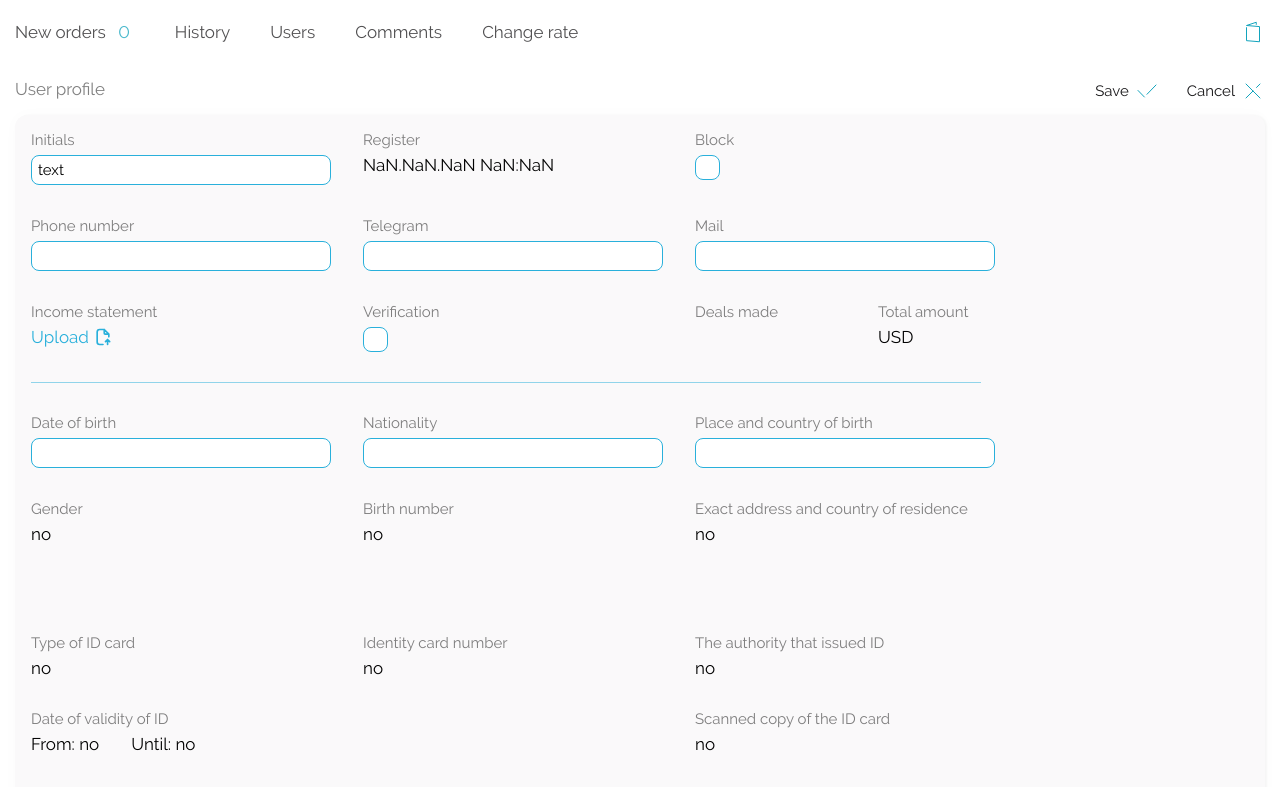
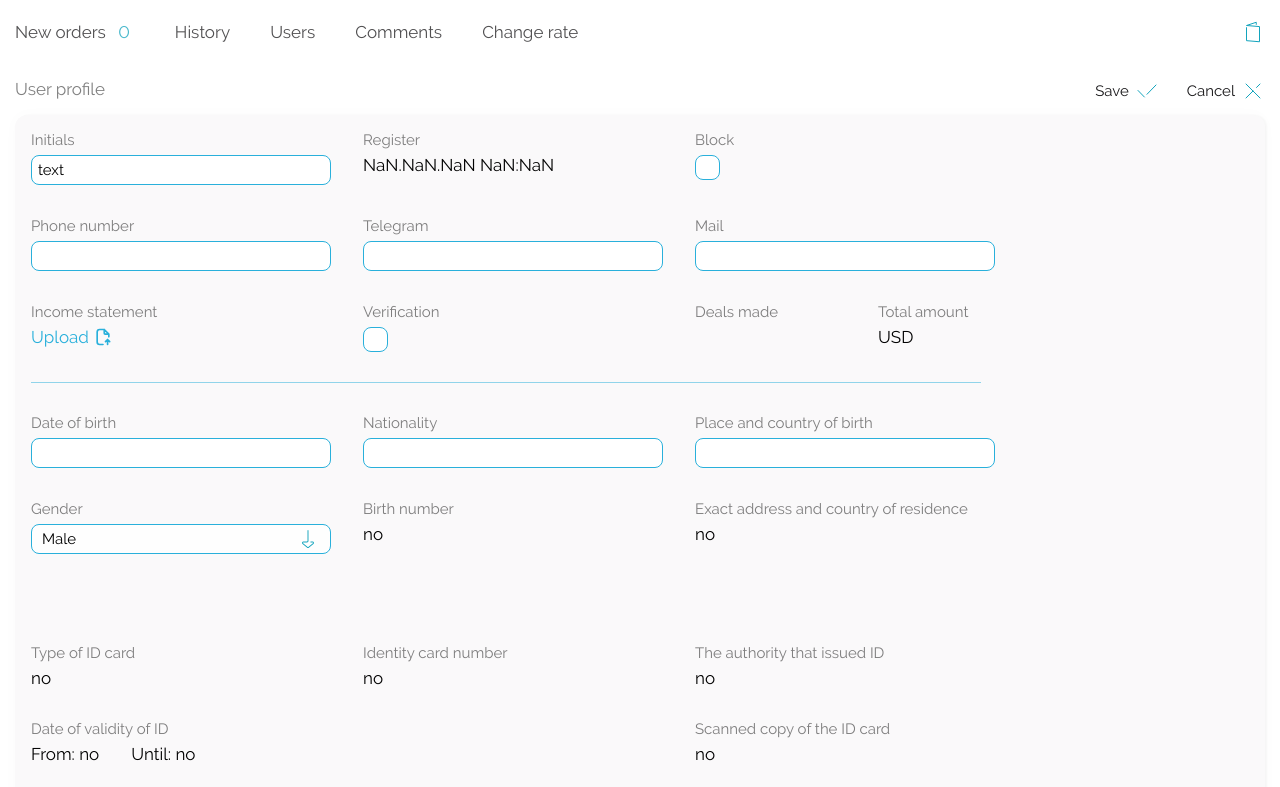
Before and after one commit to DvemerD/admin-dashboard, a React (Vite) app in the folder client/: page /user/1/edit in a window 1280 px wide. Shown: the top 787 px of the page. Built offline with nearby package versions, Linux system fonts and the light colour scheme; no server answers; sample sign-in values are in the browser's storage.

Commit message:
added custom select and hook for event outside click

```diff
--- a/client/src/components/createRate/CreateRate.jsx
+++ b/client/src/components/createRate/CreateRate.jsx
@@ -2,10 +2,10 @@ import { Field, Form, Formik } from "formik";
 import arrowIcon from "../../assets/arrow-icon.svg";
 import bookmarkIcon from "../../assets/bookmark-icon.svg";
 import InputField from "../../shared/inputField/InputField";
+import FileLoaderField from "../../shared/fileLoaderField/FileLoaderField";
 import { defaultValidate, validateNumberInput } from "../../utils/helpers";
 
 import "./createRate.scss";
-
 
 const CreateRate = () => {
 
@@ -51,7 +51,7 @@ const CreateRate = () => {
           <InputField name="market_rate" label="Murkup" onChange={validateNumberInput} />
           <InputField name="market_rate_other" label="Murkup 2" onChange={validateNumberInput} />
           <InputField name="round_num" label="Rounding" onChange={validateNumberInput} />
-          <InputField name="image" label="Image" />
+          <FileLoaderField name="image" label="Image" />
         </div>
       </Form>
     </Formik>
--- a/client/src/components/datePicker/DatePicker.jsx
+++ b/client/src/components/datePicker/DatePicker.jsx
@@ -2,39 +2,21 @@ import { useEffect, useRef, useState } from "react";
 import Calendar from 'react-calendar';
 import calendarIcon from "../../assets/calendar-icon.svg";
 import { countDays, formateDate } from "../../utils/helpers";
+import useOutsideClick from "../../hooks/UseOutsideClick";
 
 import './datePicker.scss';
 
+
 const DatePicker = () => {
   const [value, onChange] = useState(new Date());
-  const [open, setOpen] = useState(false);
+  const [isOpen, setIsOpen] = useState(false);
   const popupRef = useRef(null);
 
-  // useEffect(() => {
-  //   const handleClickOutside = (e) => {
-  //     if (popupRef.current && !popupRef.current.contains(e.target)) {
-  //       setOpen(false);
-  //     }
-  //   };
-
-  //   document.addEventListener('click', handleClickOutside);
-
-  //   return () => {
-  //     document.removeEventListener('click', handleClickOutside);
-  //   };
-  // }, []);
+  useOutsideClick(popupRef, () => setIsOpen(false));
 
   const onCancelClick = () => {
     onChange([]); // for local
-    setOpen(!open);
-  }
-
-  const handleOpenCalendar = () => {
-    setOpen(!open);
-  }
-
-  const handleClickDone = () => {
-    setOpen(!open);
+    setIsOpen(!isOpen);
   }
 
   const outDate = () => {
@@ -55,10 +37,10 @@ const DatePicker = () => {
           className="filters__date-input"
           placeholder={outDate()}>
         </input>
-        <button className="filters__date-btn" onClick={handleOpenCalendar}>
+        <button className="filters__date-btn" onClick={() => setIsOpen(!isOpen)}>
           <img className="filters__date-icon" src={calendarIcon} alt="calendarIcon" />
         </button>
-        {open ?
+        {isOpen ?
           <div className="calendar__wrapper">
             <Calendar
               onChange={onChange}
@@ -75,10 +57,10 @@ const DatePicker = () => {
               <div className="calendar__btns">
                 <button
                   className="calendar__btn"
-                  onClick={onCancelClick}>Cancel</button>
+                  onClick={(onCancelClick)}>Cancel</button>
                 <button
                   className="calendar__btn calendar__btn_blue"
-                  onClick={handleClickDone}>Done</button>
+                  onClick={() => setIsOpen(!isOpen)}>Done</button>
               </div>
             </div>
           </div> : null}
--- a/client/src/components/userEditForm/UserEditForm.jsx
+++ b/client/src/components/userEditForm/UserEditForm.jsx
@@ -8,6 +8,7 @@ import { defaultValidate, formateDate } from "../../utils/helpers";
 import "./userEditForm.scss";
 import CheckboxField from "../../shared/checkboxField/CheckboxField";
 import FileLoaderField from "../../shared/fileLoaderField/FileLoaderField";
+import SelectField from "../../shared/selectField/SelectField";
 
 const userData = {};
 
@@ -52,22 +53,22 @@ const UserEditForm = () => {
                 <div className="user__info-text">{formateDate(userData.date_indentifier, true)}</div>
               </div>
               <div className="user__info-item">
-                <CheckboxField name="block" label="Block"/>
+                <CheckboxField name="block" label="Block" />
               </div>
               <div className="user__info-item">
-                <InputField name="phone_number" label="Phone number"/>
+                <InputField name="phone_number" label="Phone number" />
               </div>
               <div className="user__info-item">
-                <InputField name="telegram" label="Telegram"/>
+                <InputField name="telegram" label="Telegram" />
               </div>
               <div className="user__info-item">
-                <InputField name="email" label="Mail"/>
+                <InputField name="email" label="Mail" />
               </div>
               <div className="user__info-item">
-                <FileLoaderField name="skan_wallet" label="Income statement"/>
+                <FileLoaderField name="skan_wallet" label="Income statement" />
               </div>
               <div className="user__info-item">
-                <CheckboxField name="corresponds" label="Verification"/>
+                <CheckboxField name="corresponds" label="Verification" />
               </div>
               <div className="user__info-item__wrap">
                 <div className="user__info-item">
@@ -83,23 +84,21 @@ const UserEditForm = () => {
             <div className="user__info-body">
               <div className="user__info-section">
                 <div className="user__info-item">
-                  <InputField name="birth_date" label="Date of birth"/>
+                  <InputField name="birth_date" label="Date of birth" />
                 </div>
                 <div className="user__info-item">
-                  <InputField name="nationality" label="Nationality"/>
+                  <InputField name="nationality" label="Nationality" />
                 </div>
                 <div className="user__info-item">
-                  <InputField name="place_birth" label="Place and country of birth"/>
+                  <InputField name="place_birth" label="Place and country of birth" />
                 </div>
 
                 <div className="user__info-item">
-                  <h2 className="user__info-title">Gender</h2>
-                  <div className="user__info-text">
-                    {userData.gender === "M" && "Male"}
-                    {userData.gender === "F" && "Female"}
-                    {userData.gender === "O" && "Other"}
-                    {!userData.gender && "no"}
-                  </div>
+                  <SelectField
+                    name="gender"
+                    label="Gender"
+                    options={["Male", "Female", "Other"]}
+                  />
                 </div>
                 <div className="user__info-item">
                   <h2 className="user__info-title">Birth number</h2>
--- /dev/null
+++ b/client/src/hooks/UseOutsideClick.js
@@ -0,0 +1,19 @@
+import { useEffect } from 'react';
+
+function useOutsideClick(ref, callback) {
+  const handleClick = (e) => {
+    if (ref.current && !ref.current.contains(e.target)) {
+      callback();
+    }
+  };
+
+  useEffect(() => {
+    document.addEventListener('mousedown', handleClick);
+
+    return () => {
+      document.removeEventListener('mousedown', handleClick);
+    };
+  });
+}
+
+export default useOutsideClick;
--- a/client/src/shared/fileLoaderField/fileLoaderField.scss
+++ b/client/src/shared/fileLoaderField/fileLoaderField.scss
@@ -28,5 +28,8 @@
     font-style: normal;
     font-weight: 400;
     line-height: normal;
+    white-space: nowrap;
+    overflow: hidden;
+    text-overflow: ellipsis;
   }
 }
--- a/client/src/shared/selectField/SelectField.jsx
+++ b/client/src/shared/selectField/SelectField.jsx
@@ -1,16 +1,45 @@
-import { Field, useField } from "formik";
-import "./selestField.scss";
+import { memo, useRef, useState } from "react";
+import { useFormikContext } from "formik";
+import useOutsideClick from "../../hooks/UseOutsideClick";
+import arrowMore from "../../assets/arrow-more-icon.svg";
+import arrowHide from "../../assets/arrow-hide-icon.svg";
 
-const SelectField = ({ name, label }) => {
-  const [field, meta] = useField(name);
+import "./selectField.scss";
+
+const SelectField = memo(({ name, label, options }) => {
+  const [selectedOption, setSelectedOption] = useState(options[0]);
+  const [isOpen, setIsOpen] = useState(false);
+  const { setFieldValue } = useFormikContext();
+  const dropdownRef = useRef(null);
+
+  useOutsideClick(dropdownRef, () => setIsOpen(false));
+
   return (
-    <div className="cusom-select">
-      <label htmlFor={name}>{label}</label>
-      <select {...field} name={name} id={name}>
-
-      </select>
+    <div className="select" ref={dropdownRef}>
+      <h2 className="label">{label}</h2>
+      <div className="select__btn">
+        <div className="select__header" onClick={() => setIsOpen(!isOpen)}>
+          {selectedOption}
+          <img src={isOpen ? arrowHide : arrowMore} alt="icon" />
+        </div>
+        <ul className={`select__list ${isOpen && "select__list_active"}`}>
+          {options.map((option, i) => (
+            <li
+              className="select__list__item"
+              key={i}
+              onClick={() => {
+                setSelectedOption(option);
+                setFieldValue(name, option.charAt(0).toUpperCase());
+                setIsOpen(false);
+              }}
+            >
+              {option}
+            </li>
+          ))}
+        </ul>
+      </div>
     </div>
   )
-}
+});
 
 export default SelectField;
--- a/client/src/shared/selectField/selectField.scss
+++ b/client/src/shared/selectField/selectField.scss
@@ -0,0 +1,52 @@
+.select {
+  &__btn {
+    position: relative;
+  }
+
+  &__header {
+    background: #FEFEFE;
+    border: 1px solid #29B0DB;
+    border-radius: 8px;
+    display: flex;
+    align-items: center;
+    justify-content: space-between;
+    padding: 6px 10px;
+    height: 30px;
+    width: 100%;
+    font-style: normal;
+    font-weight: 400;
+    font-size: 15px;
+    cursor: pointer;
+  }
+
+  &__list {
+    position: absolute;
+    background: #FEFEFE;
+    top: 35px;
+    left: 0;
+    width: 100%;
+    padding: 0 10px;
+    border: none;
+    border-radius: 8px;
+    height: 0;
+    overflow: hidden;
+
+    &_active {
+      height: auto;
+      overflow: visible;
+      border: 1px solid #29B0DB;
+    }
+
+    &__item {
+      list-style-type: none;
+      padding: 4px 0;
+      margin: 0;
+      cursor: pointer;
+      transition: opacity .2s ease-in;
+
+      &:hover {
+        opacity: .5;
+      }
+    }
+  }
+}
```
